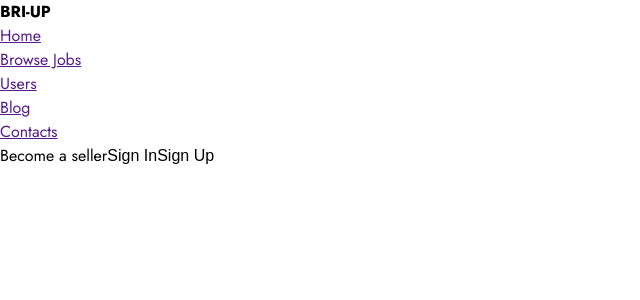
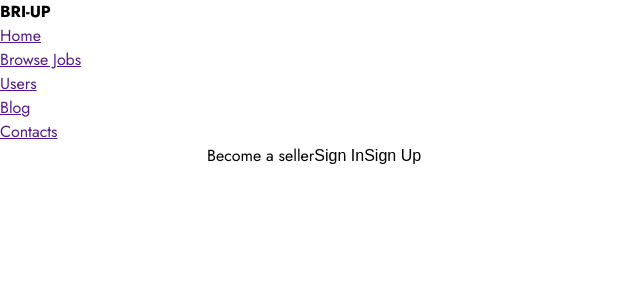
Before and after one commit to cobrianz/freelance-template, a React (Create React App) app: page / in a window 1280 px wide. Shown: the top 300 px of the page, without its empty margins (0-640 px from the left). Built offline with nearby package versions, Linux system fonts and the light colour scheme; the HTML template or start-up script is replaced by a standard one.

Commit message:
first commit

```diff
--- a/src/components/Navbar.js
+++ b/src/components/Navbar.js
@@ -16,6 +16,7 @@ const Navbar = () => {
         </ul>
       </div>
       <div className="navbar-right">
+        <input type="search" name="" id="" />
         <span>Become a seller</span>
         <button>Sign In</button>
         <button>Sign Up</button>
```
